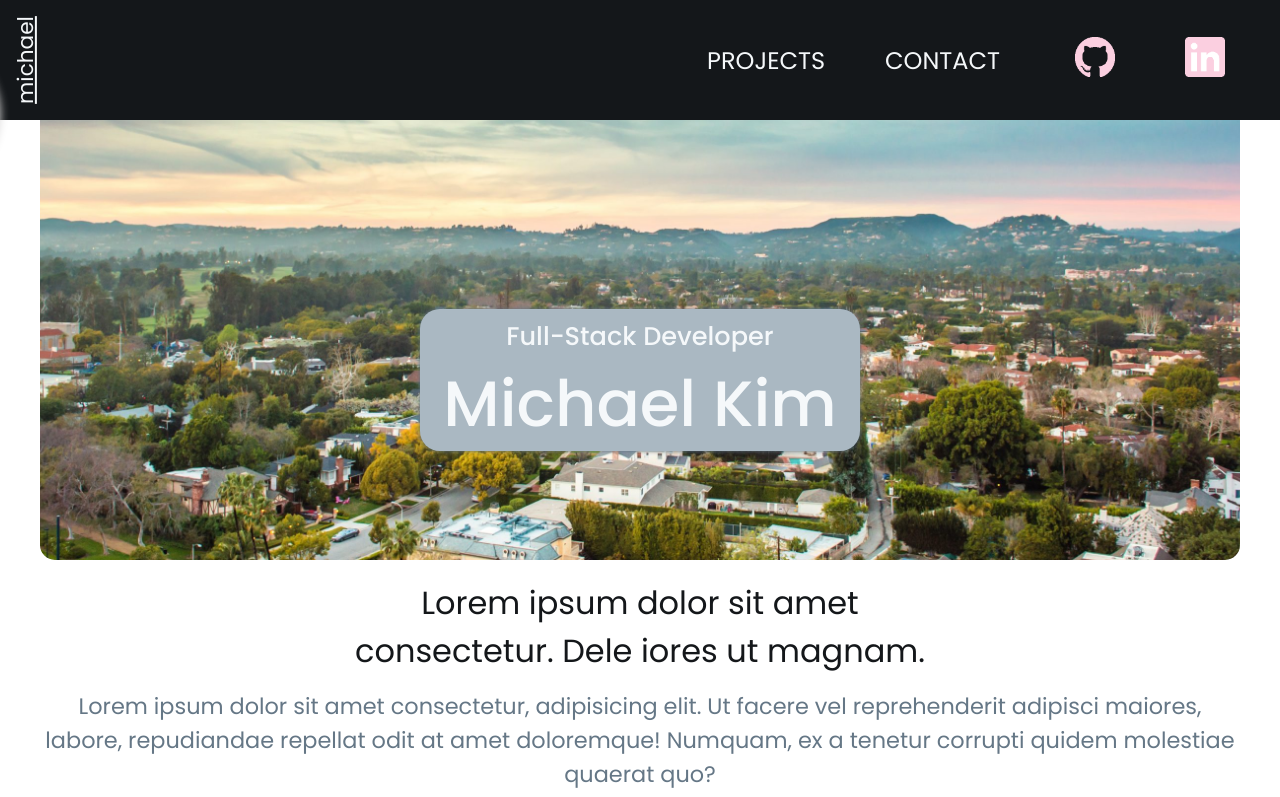
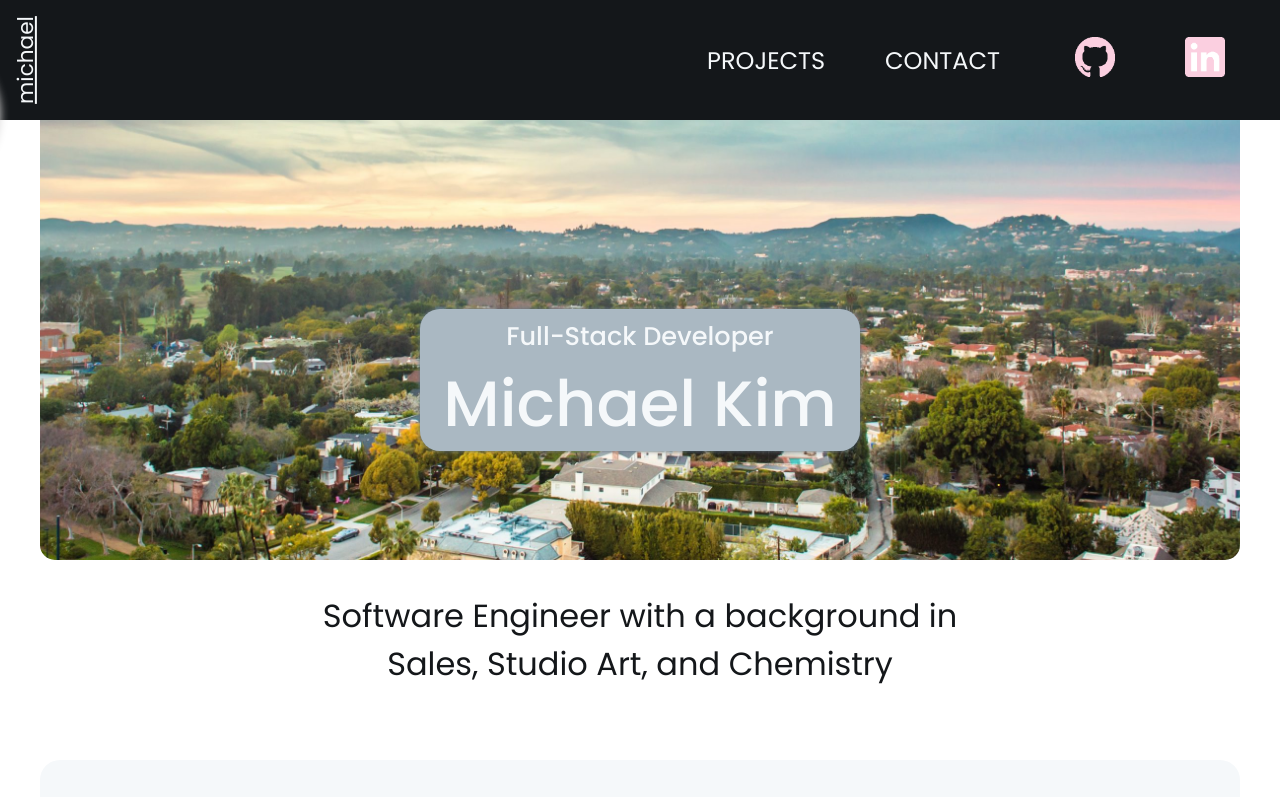
Before and after one commit to sparklingwaterlemon/Portfolio, a React (Create React App) app: page / in a window 1280 px wide. Shown: the top 797 px of the page. Built offline with nearby package versions, Linux system fonts and the light colour scheme.

Commit message:
Updated Hero Page subtext

```diff
--- a/src/Components/AboutSection/AboutSection.css
+++ b/src/Components/AboutSection/AboutSection.css
@@ -1,6 +1,8 @@
 #about{
     height: auto;
     width: 100%;
+
+
 
     display: flex;
     justify-content: center;
--- a/src/Components/HeroSection/HeroSection.css
+++ b/src/Components/HeroSection/HeroSection.css
@@ -1,5 +1,5 @@
 #hero{
-    height: 100vh;
+    height: 90vh;
     display: flex;
     flex-direction: column;
 }
@@ -72,7 +72,7 @@
 
 .title-container{
     z-index: 1;
-    height: 30vh;
+    height: 100%;
     width: 100%;
     /* background-color: rgba(0, 0, 0, 0.8); */
 
@@ -83,13 +83,13 @@
     /* border: 3px solid rgba(104, 41, 221); */
 }
 .pb-title{
-    height: 50%;
+    height: 100%;
 
     width: 640px;
+    width: 55%;
     display: flex;
     justify-content: center;
-    align-items: flex-end;
-    padding-bottom: 5px;
+    align-items: center;
     overflow: auto;
     /* border: 2px solid rgb(255, 62, 239); */
 }
@@ -97,7 +97,7 @@
     font-size: 2em;
     font-weight: 400;
 }
-.pb-text{
+/* .pb-text{
     height: 50%;
 
     margin-left: 40px;
@@ -106,12 +106,12 @@
     display: flex;
     justify-content: center;
     align-items: center;
-    /* border: 2px solid cyan; */
+    border: 2px solid cyan;
 }
 .pb-t{
     color: #657786;
     font-size: 1.4em;
-}
+} */
 
 
 
--- a/src/Components/HeroSection/HeroSection.jsx
+++ b/src/Components/HeroSection/HeroSection.jsx
@@ -21,14 +21,14 @@ export default function HeroSection(){
             <div className="title-container">
                 <div className="pb-title">
                     <span className="pb-h">
-                        Lorem ipsum dolor sit amet consectetur. Dele iores ut magnam.
+                        Software Engineer with a background in Sales, Studio Art, and Chemistry
                     </span>
                 </div>
-                <div className="pb-text">
+                {/* <div className="pb-text">
                     <span className="pb-t">
                         Lorem ipsum dolor sit amet consectetur, adipisicing elit. Ut facere vel reprehenderit adipisci maiores, labore, repudiandae repellat odit at amet doloremque! Numquam, ex a tenetur corrupti quidem molestiae quaerat quo?
                     </span>
-                </div>
+                </div> */}
             </div>
 
         </section>
```
